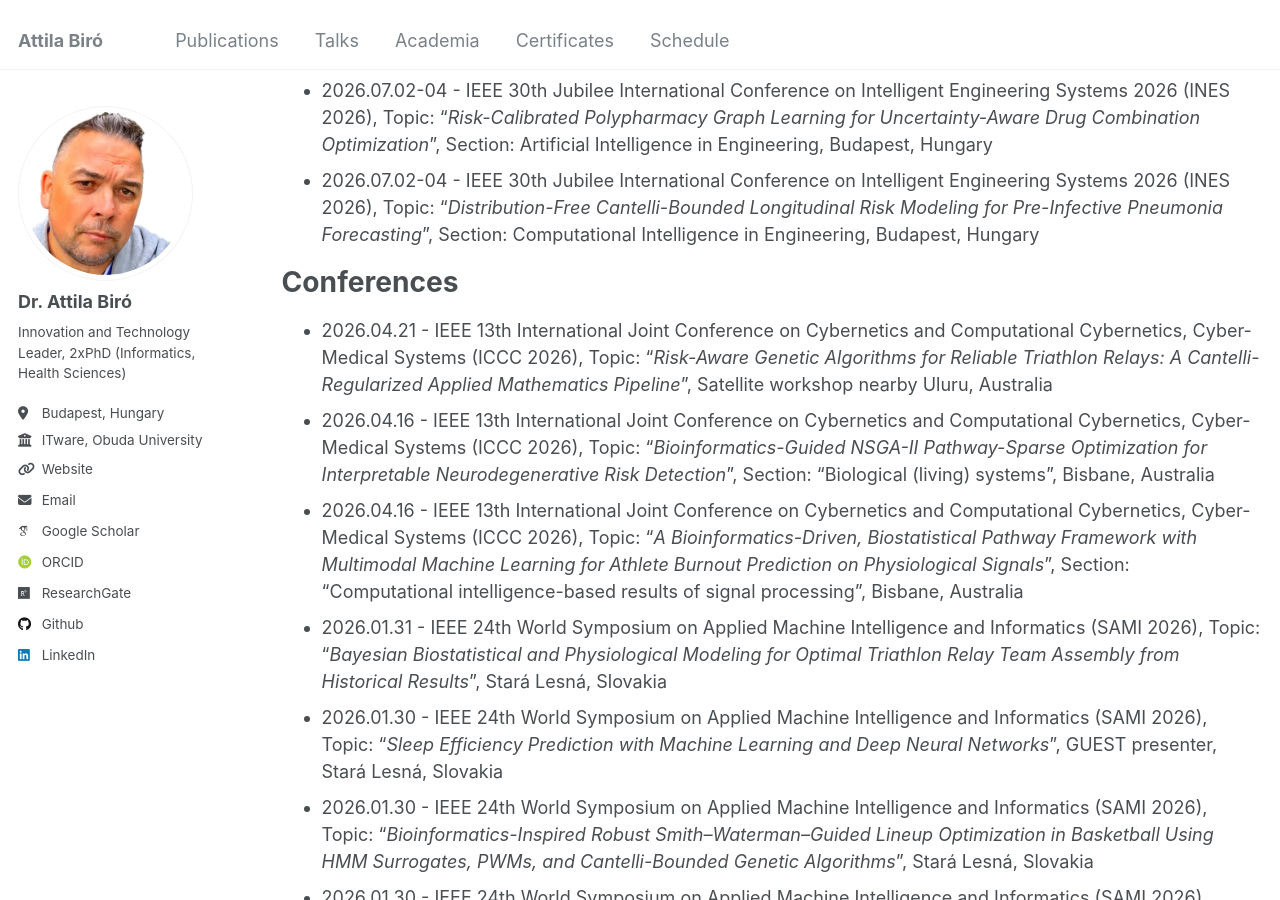
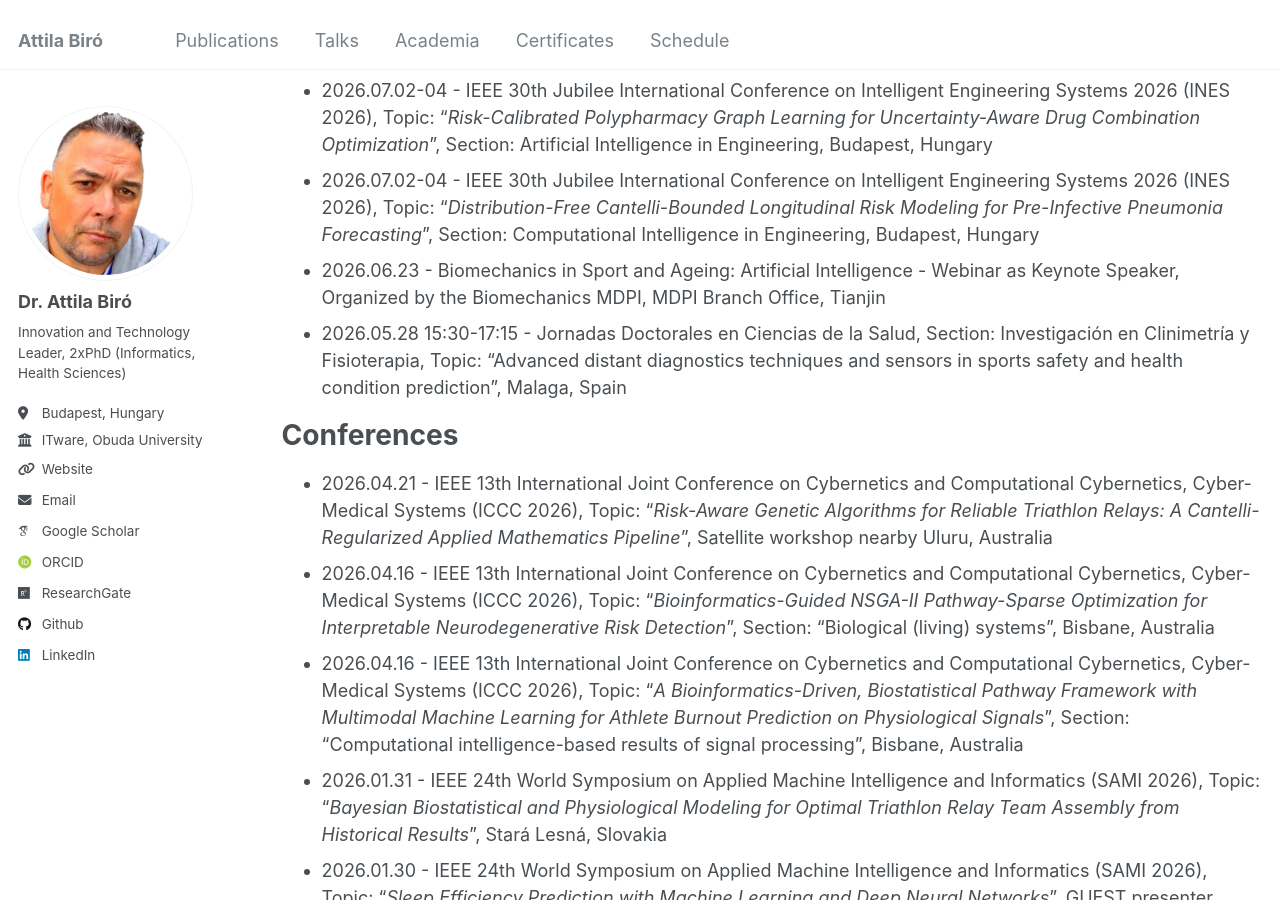
Before and after one commit to biroka/biroka.github.io, a Jekyll site: the page built from _pages/talks.md, in a window 1280 px wide and 900 px high, scrolled down 399 px. Built offline with Jekyll 4.4.1, drawn with Linux system fonts in a browser that asks for light colours; some web fonts are replaced.

Commit message:
Update talks.md

```diff
--- a/_pages/talks.md
+++ b/_pages/talks.md
@@ -16,6 +16,8 @@ Upcoming Conferences
 * 2026.08.23-28 - 23rd International Federation of Automatic Control (IFAC) World Congress, Topic: "_Hybrid CNN+ViT Architecture for Accurate Interstitial Lung Disease Classification_", Section: Bio- and Ecological Systems - Modeling and Control of Biomedical Systems, Busan, Republic of Korea
 * 2026.07.02-04 - IEEE 30th Jubilee International Conference on Intelligent Engineering Systems 2026 (INES 2026), Topic: "_Risk-Calibrated Polypharmacy Graph Learning for Uncertainty-Aware Drug Combination Optimization_", Section: Artificial Intelligence in Engineering, Budapest, Hungary
 * 2026.07.02-04 - IEEE 30th Jubilee International Conference on Intelligent Engineering Systems 2026 (INES 2026), Topic: "_Distribution-Free Cantelli-Bounded Longitudinal Risk Modeling for Pre-Infective Pneumonia Forecasting_", Section: Computational Intelligence in Engineering, Budapest, Hungary
+* 2026.06.23 - Biomechanics in Sport and Ageing: Artificial Intelligence - Webinar as Keynote Speaker, Organized by the Biomechanics MDPI, MDPI Branch Office, Tianjin
+* 2026.05.28 15:30-17:15 - Jornadas Doctorales en Ciencias de la Salud, Section: Investigación en Clinimetría y Fisioterapia, Topic: “Advanced distant diagnostics techniques and sensors in sports safety and health condition prediction”, Malaga, Spain
 
 Conferences
 ======
```
